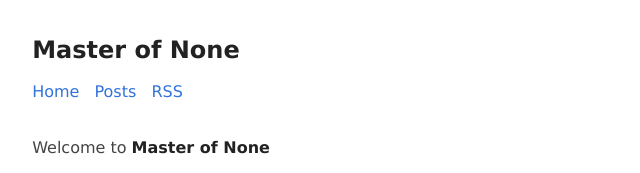
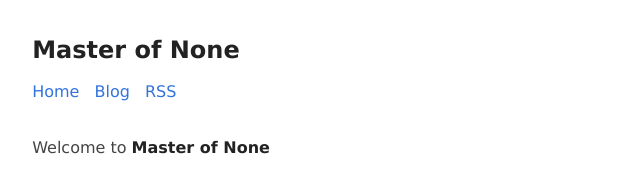
Before and after one commit to w3bdev1/master-of-none, an Astro site: page / in a window 1280 px wide. Shown: the top 173 px of the page, 277-917 px from the left. Built offline with nearby package versions, Linux system fonts and the light colour scheme; Astro itself is replaced by a stand-in of ours.

Commit message:
url change: posts to blog

```diff
--- a/src/components/Header.astro
+++ b/src/components/Header.astro
@@ -9,7 +9,7 @@ import { SITE_TITLE } from '../config';
 	</h2>
 	<nav>
 		<HeaderLink href="/">Home</HeaderLink>
-		<HeaderLink href="/posts">Posts</HeaderLink>
+		<HeaderLink href="/blog">Blog</HeaderLink>
 		<HeaderLink href="/rss.xml">RSS</HeaderLink>
 	</nav>
 </header>
```
Also changed, not shown: src/pages/blog.astro (renamed from src/pages/posts.astro).
